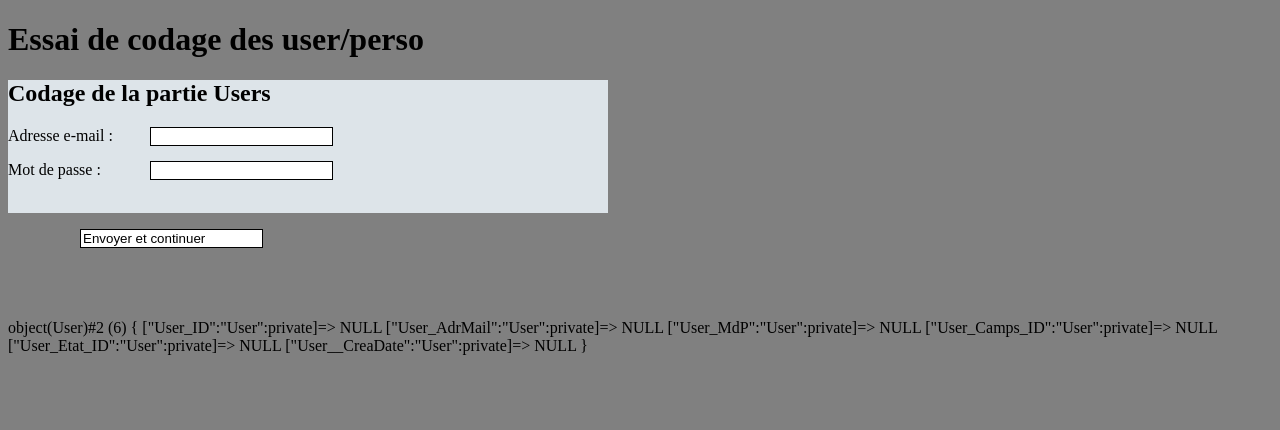
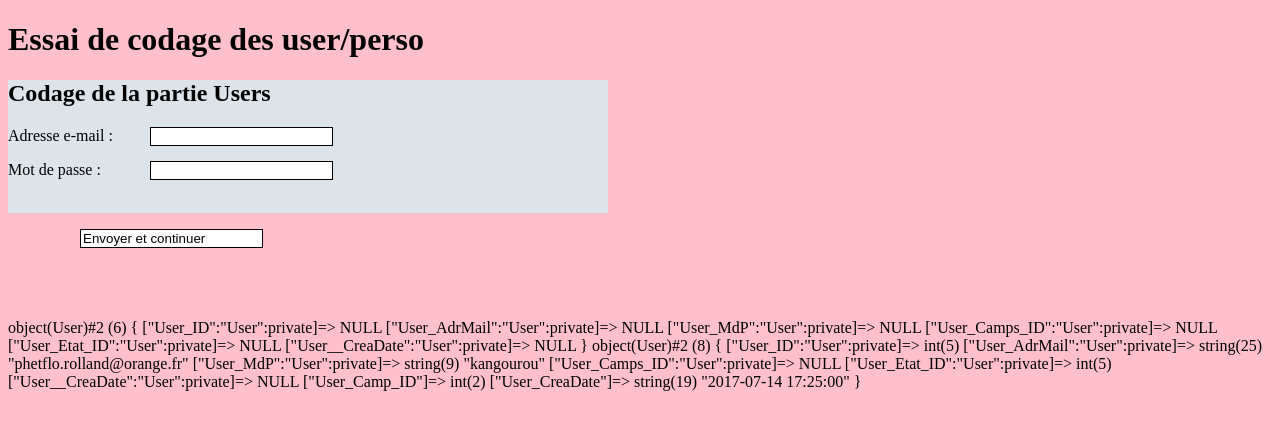
Before and after one commit to Philippe-Rolland/DBV2, a PHP site: page / in a window 1280 px wide. Shown: the top 430 px of the page. Run offline with PHP 8.4, Linux system fonts and the light colour scheme.

Commit message:
Test d ebase setUser*

```diff
--- a/application/class/User.php
+++ b/application/class/User.php
@@ -28,11 +28,11 @@ class User{
 
 	// setters
 
-	public function setUser_ID(){$this->User_ID = $User_ID;}
-	public function setUser_AdrMail(){$this->User_AdrMail = $User_AdrMail;}
-	public function setUser_MdP(){$this->User_MdP = $User_MdP;}
-	public function setUser_Camp_ID(){$this->User_Camp_ID = $User_Camp_ID;}
-	public function setUser_Etat_ID(){$this->User_Etat_ID = $User_Etat_ID;}
-	public function setUser_CreaDate(){$this->User_CreaDate = $User_CreaDate;}
+	public function setUser_ID($User_ID = null){$this->User_ID = $User_ID;}
+	public function setUser_AdrMail($User_AdrMail = null){$this->User_AdrMail = $User_AdrMail;}
+	public function setUser_MdP($User_MdP = null){$this->User_MdP = $User_MdP;}
+	public function setUser_Camp_ID($User_Camp_ID = null){$this->User_Camp_ID = $User_Camp_ID;}
+	public function setUser_Etat_ID($User_Etat_ID = null){$this->User_Etat_ID = $User_Etat_ID;}
+	public function setUser_CreaDate($User_CreaDate = null){$this->User_CreaDate = $User_CreaDate;}
 
 }
--- a/application/css/style.css
+++ b/application/css/style.css
@@ -1,5 +1,5 @@
 body{
-	background-color : grey;
+	background-color : #ffc0cb;
 }
 
 label{
@@ -11,7 +11,7 @@ input{
 }
 
 .formulaire{
-	background-colour : rgb(221,228,233);
+	background-colour : rgb(255,192,203);
 	position: absolute;
     left: 150px;
 }
--- a/application/index.php
+++ b/application/index.php
@@ -42,6 +42,13 @@
 
 		$user = new User();
 		var_dump($user);
+		$user->setUser_ID(00005);
+		$user->setUser_AdrMail('phetflo.rolland@orange.fr');
+		$user->setUser_MdP('kangourou');
+		$user->setUser_Camp_ID(02);
+		$user->setUser_Etat_ID(05);
+		$user->setUser_CreaDate('2017-07-14 17:25:00');
+		var_dump($user);
 	?>
 
 
```
